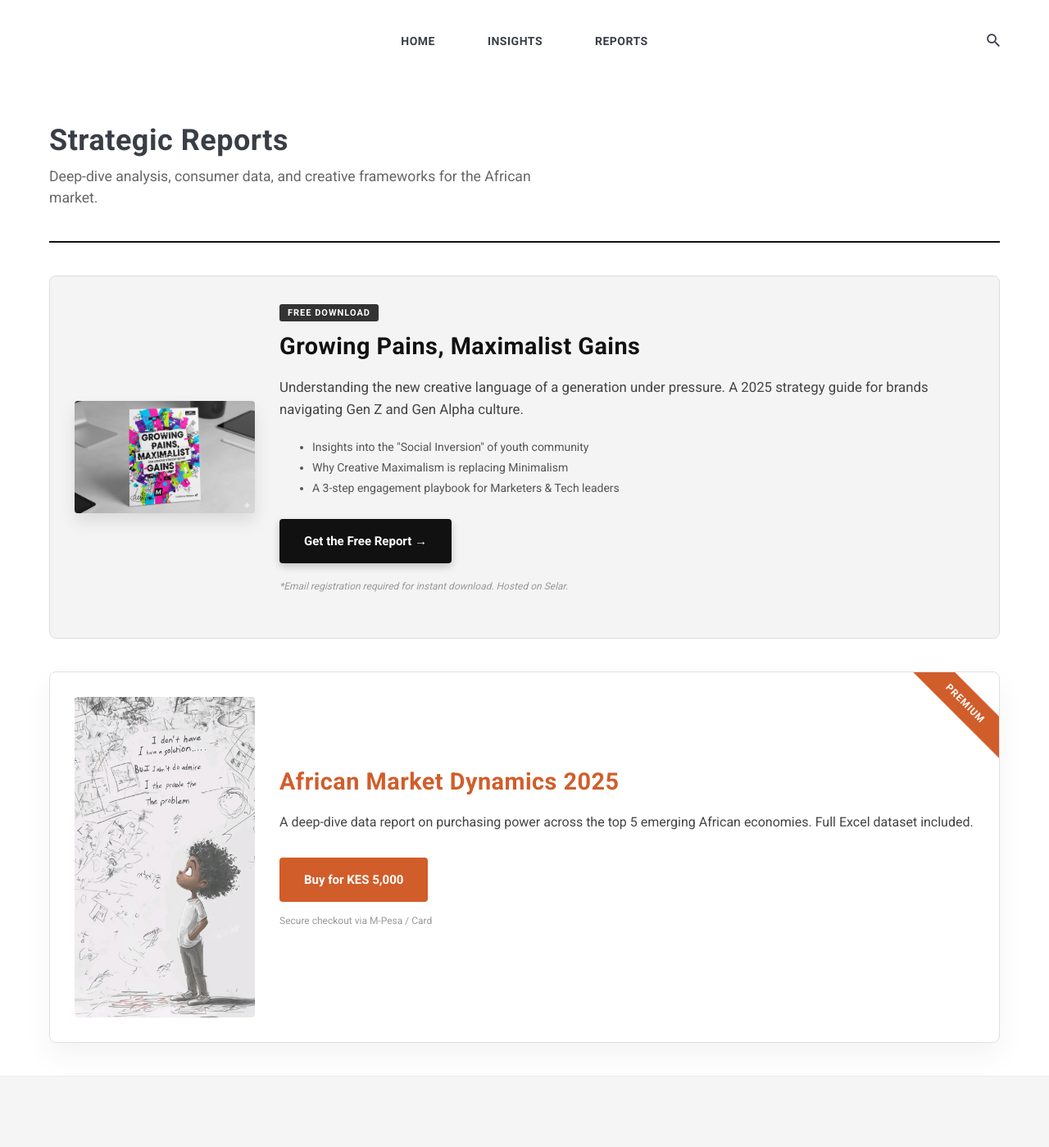
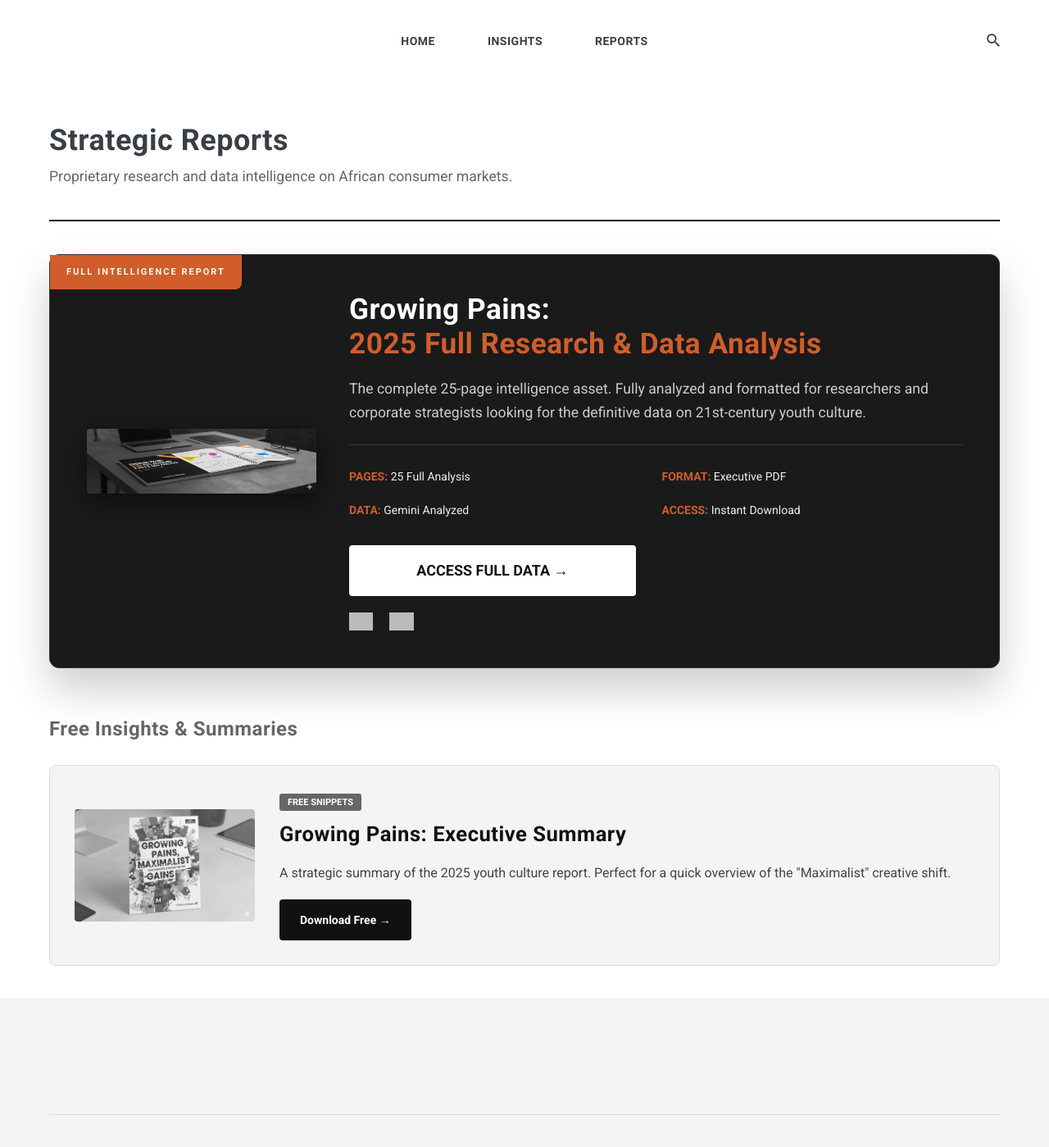
Before and after one commit to vrmshamba/mediatec-insights, a Jekyll site: the page built from reports.html, in a window 1280 px wide and 1400 px high. Shown: the whole window at 82% size. Built offline with Jekyll 4.4.1, drawn with Linux system fonts in a browser that asks for light colours; nearby versions of some CDN libraries; grey boxes are pictures that could not be loaded.

Commit message:
Update reports.html
Signed-off-by: suziengatia <127926050+vrmshamba@users.noreply.github.com>

```diff
--- a/reports.html
+++ b/reports.html
@@ -11,68 +11,78 @@ permalink: /reports/
       <div style="margin-top: 50px; margin-bottom: 40px; border-bottom: 2px solid #111; padding-bottom: 20px;">
         <h1 style="font-weight: bold; margin-bottom: 10px;">Strategic Reports</h1>
         <p style="color: #666; font-size: 1.1em; max-width: 600px;">
-          Deep-dive analysis, consumer data, and creative frameworks for the African market.
+          Proprietary research and data intelligence on African consumer markets.
         </p>
+      </div>
+
+      <div class="report-item" style="display: flex; gap: 40px; margin-bottom: 50px; background: #1a1a1a; padding: 45px; border-radius: 12px; align-items: center; flex-wrap: wrap; box-shadow: 0 25px 50px rgba(0,0,0,0.2); position: relative; border: 1px solid #333;">
+
+        <div style="position: absolute; top: 0; left: 0; background: #d15d2a; color: white; padding: 8px 20px; font-size: 11px; font-weight: bold; letter-spacing: 2px; border-bottom-right-radius: 8px; text-transform: uppercase;">
+          Full Intelligence Report
+        </div>
+
+        <div class="report-image" style="flex: 0 0 280px; min-width: 240px;">
+           <img src="{{ site.baseurl }}/images/growing-pains-premium.jpg" alt="Executive Research Report" style="width: 100%; border-radius: 4px; box-shadow: 0 10px 30px rgba(0,0,0,0.5);">
+        </div>
+
+        <div class="report-content" style="flex: 1; min-width: 300px; color: #eee;">
+          <h2 style="margin-top: 0; color: #fff; font-size: 2.2em; font-weight: 800; line-height: 1.2;">
+            Growing Pains: <br><span style="color: #d15d2a;">2025 Full Research & Data Analysis</span>
+          </h2>
+
+          <p style="color: #ccc; line-height: 1.6; font-size: 1.1em; margin-bottom: 25px;">
+            The complete 25-page intelligence asset. Fully analyzed and formatted for researchers and corporate strategists looking for the definitive data on 21st-century youth culture.
+          </p>
+
+          <div style="display: grid; grid-template-columns: 1fr 1fr; gap: 15px; margin-bottom: 30px; border-top: 1px solid #333; padding-top: 25px;">
+              <div style="font-size: 14px;"><strong style="color: #d15d2a;">PAGES:</strong> 25 Full Analysis</div>
+              <div style="font-size: 14px;"><strong style="color: #d15d2a;">FORMAT:</strong> Executive PDF</div>
+              <div style="font-size: 14px;"><strong style="color: #d15d2a;">DATA:</strong> Gemini Analyzed</div>
+              <div style="font-size: 14px;"><strong style="color: #d15d2a;">ACCESS:</strong> Instant Download</div>
+          </div>
+
+          <a href="https://selar.co/17478y4j87" target="_blank" class="button" style="background: #fff; color: #111; padding: 18px 45px; text-decoration: none; border-radius: 4px; display: inline-block; font-weight: 900; font-size: 18px; text-align: center; width: 100%; max-width: 350px;">
+            ACCESS FULL DATA &rarr;
+          </a>
+
+          <div style="margin-top: 20px; display: flex; align-items: center; gap: 20px; opacity: 0.7;">
+              <img src="https://paystack.com/assets/payment-logos/mpesa.svg" style="height: 22px; filter: brightness(0) invert(1);">
+              <img src="https://paystack.com/assets/payment-logos/visa-mastercard.svg" style="height: 22px; filter: brightness(0) invert(1);">
+          </div>
+        </div>
+      </div>
+
+
+      <div style="margin-top: 60px; margin-bottom: 30px;">
+        <h3 style="font-weight: bold; color: #666;">Free Insights & Summaries</h3>
       </div>
 
       <div class="report-item" style="display: flex; gap: 30px; margin-bottom: 40px; background: #f4f4f4; padding: 30px; border-radius: 8px; border: 1px solid #ddd; align-items: center; flex-wrap: wrap;">
 
         <div class="report-image" style="flex: 0 0 220px; min-width: 200px;">
-           <img src="{{ site.baseurl }}/images/growing-pains-cover.jpg" alt="Growing Pains Report Cover" style="width: 100%; border-radius: 4px; box-shadow: 0 10px 20px rgba(0,0,0,0.1);">
+           <img src="{{ site.baseurl }}/images/growing-pains-cover.jpg" alt="Growing Pains Free Version" style="width: 100%; border-radius: 4px; filter: grayscale(100%); opacity: 0.8;">
         </div>
 
         <div class="report-content" style="flex: 1; min-width: 300px;">
           <div style="margin-bottom: 10px;">
-            <span style="background: #333; color: white; padding: 4px 10px; text-transform: uppercase; font-size: 11px; font-weight: bold; border-radius: 3px; letter-spacing: 1px;">
-              Free Download
+            <span style="background: #666; color: white; padding: 4px 10px; text-transform: uppercase; font-size: 11px; font-weight: bold; border-radius: 3px;">
+              Free Snippets
             </span>
           </div>
 
-          <h2 style="margin-top: 0; color: #111; font-size: 1.8em; font-weight: bold;">Growing Pains, Maximalist Gains</h2>
-          <p style="color: #444; line-height: 1.6; font-size: 1.05em;">
-            Understanding the new creative language of a generation under pressure. A 2025 strategy guide for brands navigating Gen Z and Gen Alpha culture.
+          <h2 style="margin-top: 0; color: #111; font-size: 1.6em; font-weight: bold;">Growing Pains: Executive Summary</h2>
+          <p style="color: #444; line-height: 1.6;">
+            A strategic summary of the 2025 youth culture report. Perfect for a quick overview of the "Maximalist" creative shift.
           </p>
 
-          <ul style="font-size: 14px; color: #555; margin-bottom: 25px; padding-left: 20px; line-height: 1.8;">
-             <li>Insights into the "Social Inversion" of youth community</li>
-             <li>Why Creative Maximalism is replacing Minimalism</li>
-             <li>A 3-step engagement playbook for Marketers & Tech leaders</li>
-          </ul>
-
-          <a href="https://selar.co/4u117996kh" target="_blank" class="button" style="background: #111; color: white; padding: 14px 30px; text-decoration: none; border-radius: 4px; display: inline-block; font-weight: bold; font-size: 15px; box-shadow: 0 4px 10px rgba(0,0,0,0.2);">
-            Get the Free Report &rarr;
+          <a href="https://selar.co/4u117996kh" target="_blank" class="button" style="background: #111; color: white; padding: 12px 25px; text-decoration: none; border-radius: 4px; display: inline-block; font-weight: bold; font-size: 14px;">
+            Download Free &rarr;
           </a>
-
-          <p style="font-size: 12px; color: #999; margin-top: 15px; font-style: italic;">
-            *Email registration required for instant download. Hosted on Selar.
-          </p>
-        </div>
-      </div>
-
-
-      <div class="report-item" style="display: flex; gap: 30px; margin-bottom: 40px; background: #fff; padding: 30px; border-radius: 8px; border: 1px solid #e0e0e0; align-items: center; flex-wrap: wrap; box-shadow: 0 15px 35px rgba(0,0,0,0.05); position: relative; overflow: hidden;">
-
-        <div style="position: absolute; top: 20px; right: -35px; background: #d15d2a; color: white; padding: 5px 45px; transform: rotate(45deg); font-size: 12px; font-weight: bold; letter-spacing: 1px;">
-          PREMIUM
-        </div>
-
-        <div class="report-image" style="flex: 0 0 220px; min-width: 200px;">
-           <img src="{{ site.baseurl }}/images/01.jpg" alt="Premium Report" style="width: 100%; border-radius: 4px; opacity: 0.7;">
-        </div>
-
-        <div class="report-content" style="flex: 1; min-width: 300px;">
-          <h2 style="margin-top: 0; color: #d15d2a; font-size: 1.8em; font-weight: bold;">African Market Dynamics 2025</h2>
-          <p style="color: #444; line-height: 1.6;">
-            A deep-dive data report on purchasing power across the top 5 emerging African economies. Full Excel dataset included.
-          </p>
-
-          <a href="#" class="button" style="background: #d15d2a; color: white; padding: 14px 30px; text-decoration: none; border-radius: 4px; display: inline-block; font-weight: bold; font-size: 15px; margin-top: 10px;">
-            Buy for KES 5,000
-          </a>
-          <p style="font-size: 12px; color: #999; margin-top: 10px;">Secure checkout via M-Pesa / Card</p>
         </div>
       </div>
 
     </div>
   </div>
 </div>
+  </div>
+</div>
```
